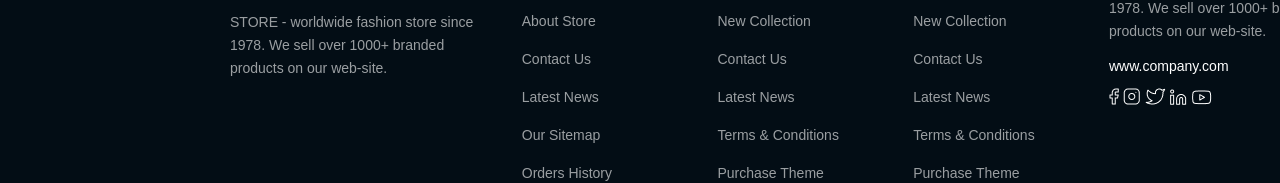
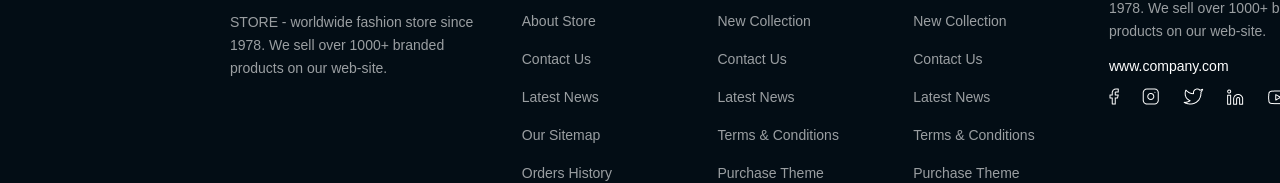
Before and after one commit to demiz99/Linkedtech, a plain HTML site: page index.html in a window 1280 px wide. Shown: the part 5778-5961 px from the top of the page. Drawn offline with Linux system fonts and the light colour scheme; a web font is replaced by a local one.

Commit message:
first commit

```diff
--- a/css/style.less
+++ b/css/style.less
@@ -550,7 +550,7 @@ header{
                     }
 
                     .links{
-                        img{
+                        a{
                             &:not(:last-child){
                                 margin-right: 19px;
                             }
```
Also changed, not shown: css/style.css.
